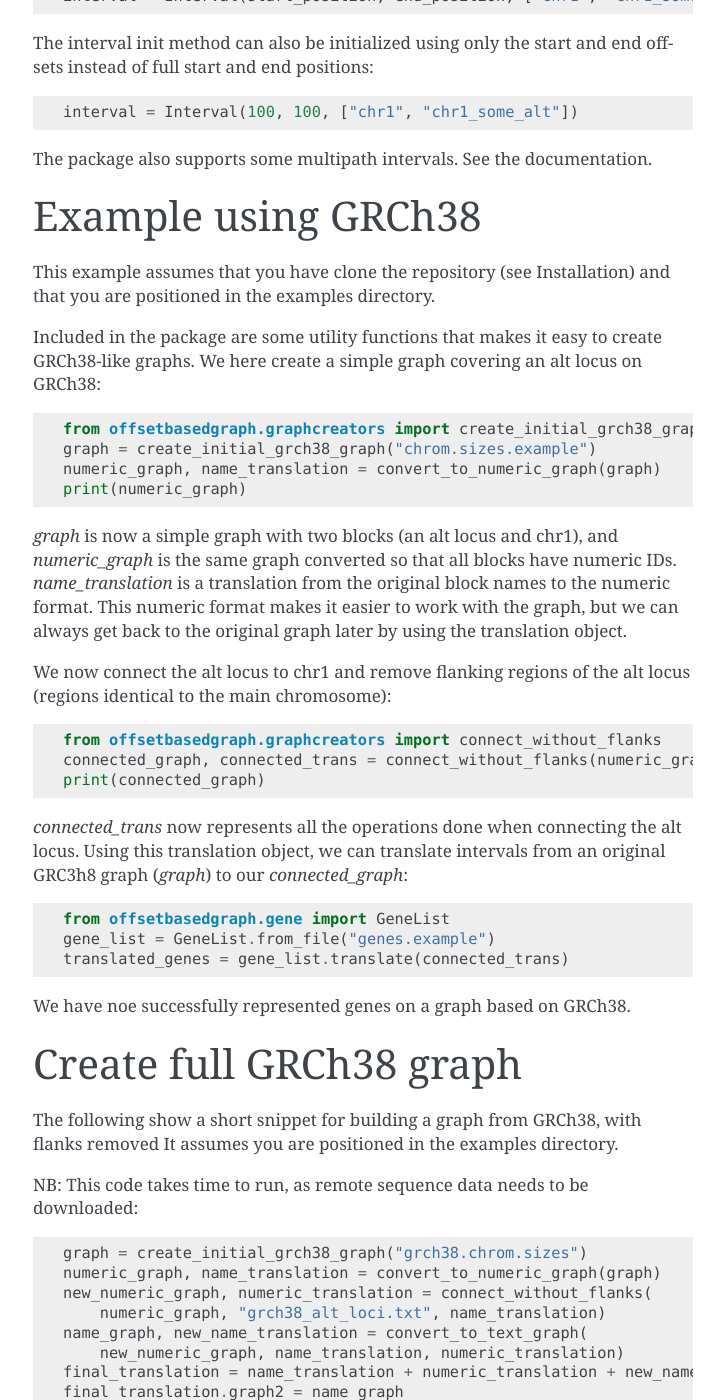
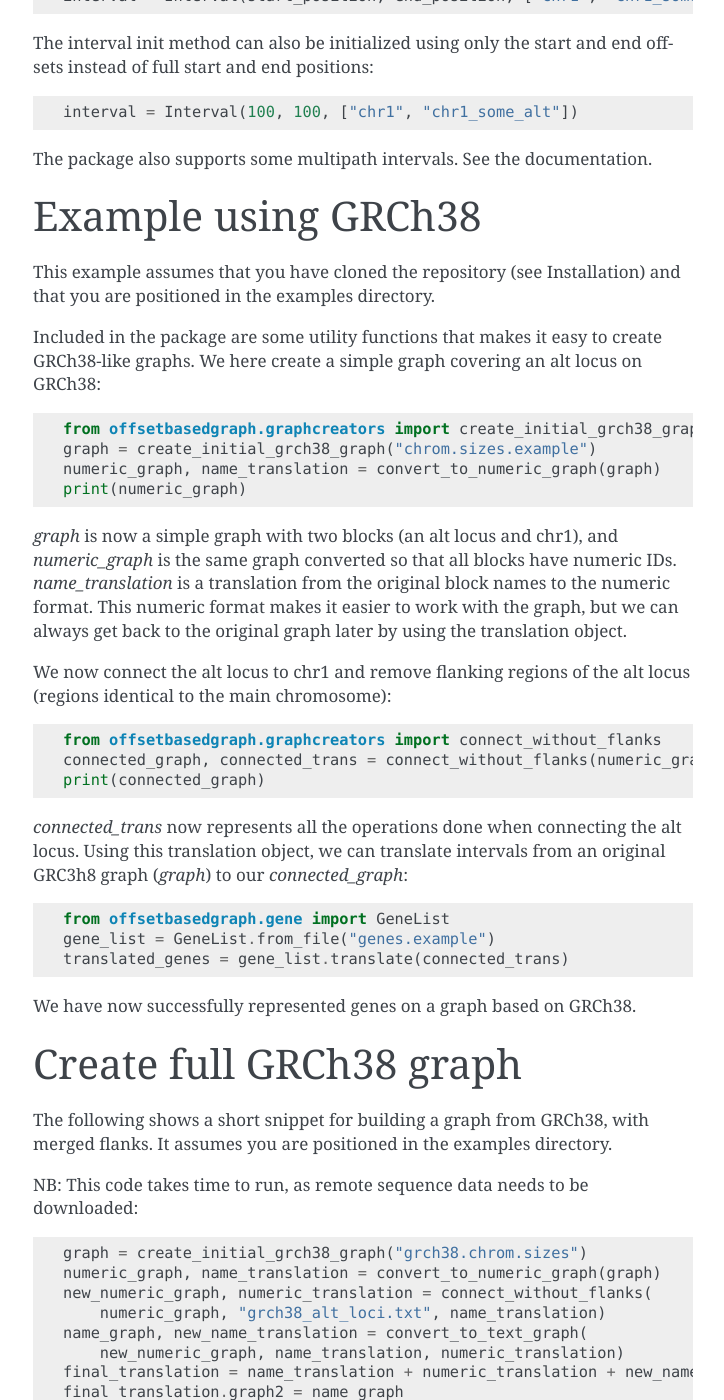
Before and after one commit to uio-cels/OffsetBasedGraph, a Sphinx documentation site: the page built from docs/index.rst, in a window 1280 px wide and 1400 px high, scrolled down 2383 px. Shown: the whole window, without its empty margins (387-1111 px from the left). Built offline with Sphinx 7.4.7, drawn with Linux system fonts in a browser that asks for light colours; some of the changed text lies outside the part shown.

Commit message:
fixed typos in rst

```diff
--- a/docs/index.rst
+++ b/docs/index.rst
@@ -118,7 +118,7 @@ The package also supports some multipath intervals. See the documentation.
 
 Example using GRCh38
 =============================================
-This example assumes that you have clone the repository (see Installation) and that you are positioned in the
+This example assumes that you have cloned the repository (see Installation) and that you are positioned in the
 examples directory.
 
 Included in the package are some utility functions that makes it
@@ -152,11 +152,11 @@ GRC3h8 graph (*graph*) to our *connected_graph*::
     gene_list = GeneList.from_file("genes.example")
     translated_genes = gene_list.translate(connected_trans)
 
-We have noe successfully represented genes on a graph based on GRCh38.
+We have now successfully represented genes on a graph based on GRCh38.
 
 Create full GRCh38 graph
 =============================================
-The following show a short snippet for building a graph from GRCh38, with flanks removed
+The following shows a short snippet for building a graph from GRCh38, with merged flanks.
 It assumes you are positioned in the examples directory.
 
 NB: This code takes time to run, as remote sequence data needs to be downloaded::
```
Also changed, not shown: other parts of docs/index.rst (+4 -4 lines).
